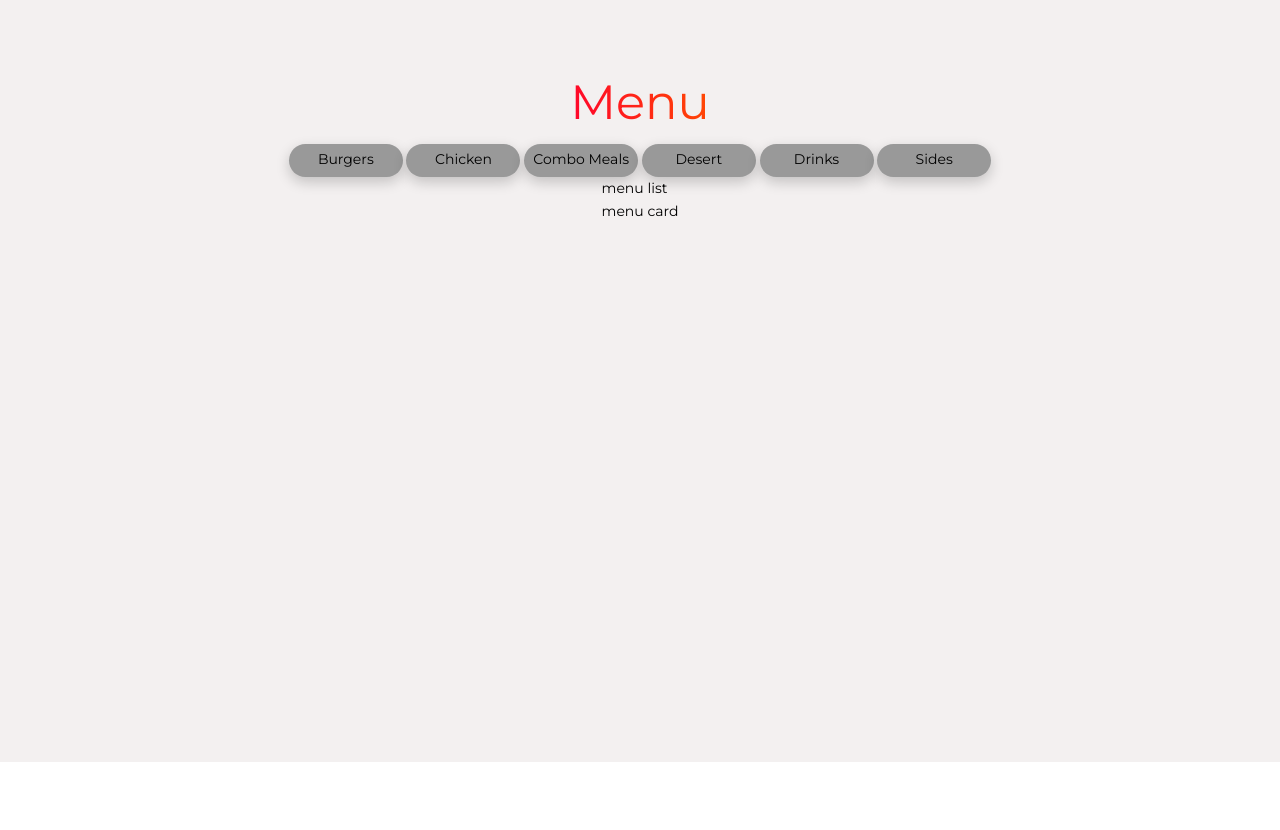
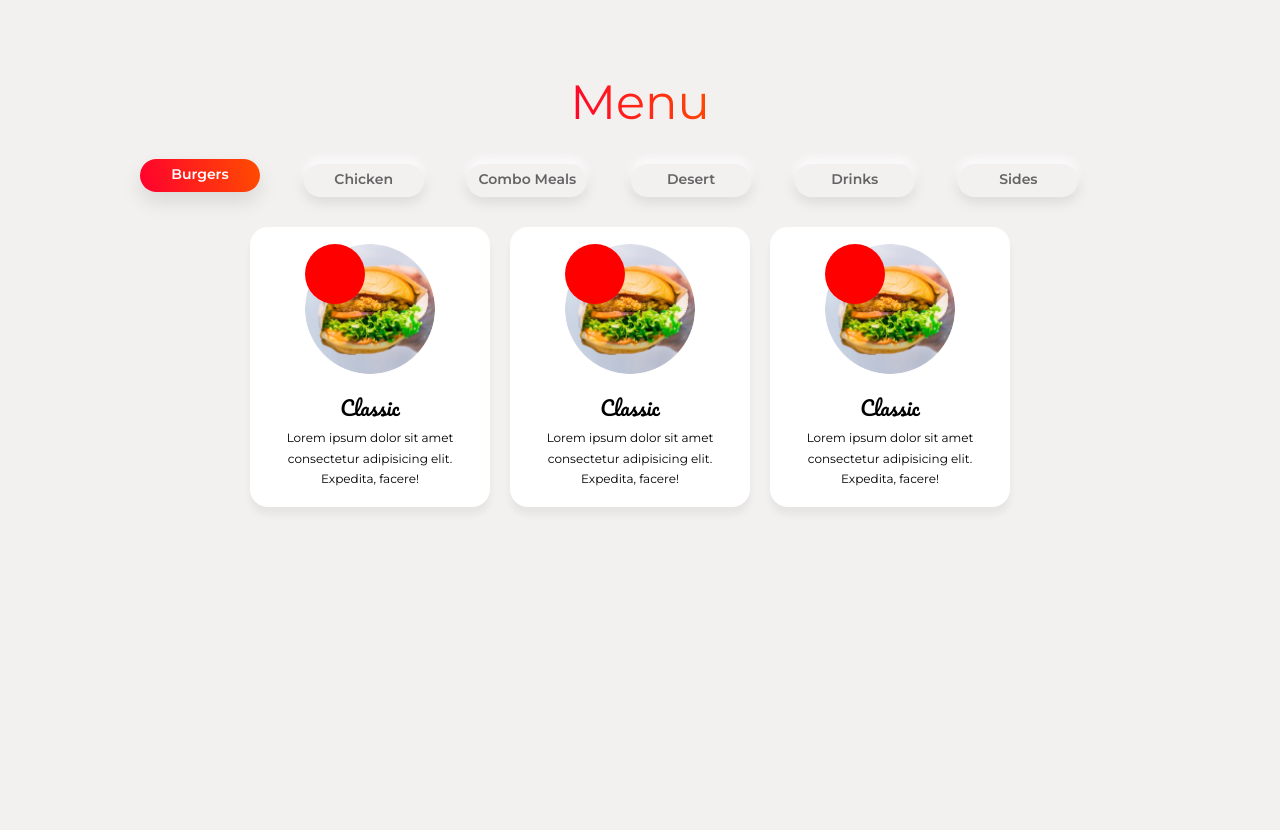
Before and after one commit to John-Kodes/JDR-Landing-Page, a website: page index.html in a window 1280 px wide. Shown: the part 1603-2433 px from the top of the page. Before the commit the page ends 2365 px from the top, so only its background shows below. Drawn offline with Linux system fonts and the light colour scheme.

Commit message:
finished making the menu cards

```diff
--- a/index.html
+++ b/index.html
@@ -90,7 +90,7 @@
         <div class="menu">
 
           <div class="menu__tabs">
-            <a href="#" class="btn--menu-tab">Burgers</a>
+            <a href="#" class="btn--menu-tab btn--menu-tab--active">Burgers</a>
             <a href="#" class="btn--menu-tab">Chicken</a>
             <a href="#" class="btn--menu-tab">Combo Meals</a>
             <a href="#" class="btn--menu-tab">Desert</a>
@@ -98,13 +98,48 @@
             <a href="#" class="btn--menu-tab">Sides</a>
           </div>
           <div class="menu__list">
-            menu list
             <div class="menu__card">
-              menu card
+              <div class="menu__card__img-box">
+                <span class="menu__card__price">&NonBreakingSpace;</span>
+              <img src="css/img/menuimg.jpg" alt="food" class="menu__img">
+              </div>
+              <div class="menu__card__title">
+                Classic
+              </div>
+              <p class="menu__card__description">
+                Lorem ipsum dolor sit amet consectetur adipisicing elit. Expedita, facere!
+              </p>
+            </div>
+            <div class="menu__card">
+              <div class="menu__card__img-box">
+                <span class="menu__card__price">&NonBreakingSpace;</span>
+              <img src="css/img/menuimg.jpg" alt="food" class="menu__img">
+              </div>
+              <div class="menu__card__title">
+                Classic
+              </div>
+              <p class="menu__card__description">
+                Lorem ipsum dolor sit amet consectetur adipisicing elit. Expedita, facere!
+              </p>
+            </div>
+            <div class="menu__card">
+              <div class="menu__card__img-box">
+                <span class="menu__card__price">&NonBreakingSpace;</span>
+              <img src="css/img/menuimg.jpg" alt="food" class="menu__img">
+              </div>
+              <div class="menu__card__title">
+                Classic
+              </div>
+              <p class="menu__card__description">
+                Lorem ipsum dolor sit amet consectetur adipisicing elit. Expedita, facere!
+              </p>
             </div>
           </div>
         </div>
       </section>
+      <section class="section-delivery">
+
+      </section>
     </main>
   </body>
 </html>
--- a/sass/abstracts/_variables.scss
+++ b/sass/abstracts/_variables.scss
@@ -5,6 +5,8 @@ $color-primary-dark: #ff002e;
 $color-white: rgb(255, 255, 255);
 $color-white-2: #f3f0f0;
 $color-black:#000;
+
+$color-grey-dark-1: rgb(100, 100, 100);
 
 $shade-dir: -105deg;
 
--- a/sass/base/_base.scss
+++ b/sass/base/_base.scss
@@ -32,7 +32,6 @@ body {
     border-radius: 30px;
     box-shadow: 0 1em .8em rgba($color-black, 1);
   }
-
 }
 
 ::selection {
--- a/sass/components/_button.scss
+++ b/sass/components/_button.scss
@@ -69,14 +69,30 @@
   display: inline-flex;
   justify-content: center;
   align-items: center;
-  width: 114px;
-  height: 33px;
-  padding: 8px;
-  background-color: #999;
+  width: 12rem;
+  height: 3.3rem;
+  padding: .8rem;
   border-radius: 100rem;
   text-decoration: none;
-  color: $color-black;
-  box-shadow: 0 .5rem 1.4rem rgba($color-black, .2);
+  font-weight: 600;
+  color: $color-grey-dark-1;
+  box-shadow: 0 .5rem 1.4rem rgba($color-black, .10), 0 -.5rem .8rem rgba($color-white, 1);
+  transition: all .2s;
 
+  &:not(:last-child) {
+    margin-right: 4rem;
+  }
 
+  &--active {
+    color: $color-white;
+    font-weight: 600;
+    box-shadow: 0 1rem 2rem rgba($color-black, .10), 0 -.5rem .8rem rgba($color-white, 0);
+    transform: translateY(-.5rem);
+
+    background-image: linear-gradient(
+      $shade-dir,
+      $color-primary-light,
+      $color-primary-dark
+    );
+  }
 }
--- a/sass/components/_menu.scss
+++ b/sass/components/_menu.scss
@@ -2,10 +2,76 @@
 display: flex;
 flex-direction: column;
 align-items: center;
+margin-top: 2rem;
+width: 100%;
 
     &__tabs {
         color: black;
         max-width: 100rem;
         width: 100%;
+        margin-bottom: 3rem;
+    }
+
+    &__list {
+        display: flex;
+        flex-wrap: wrap;
+        max-width: 105rem;
+        width: 100%;
+        height: 60rem;
+        justify-content: center;
+    }
+
+    &__img{
+        height: 13rem;
+        width: 13rem;
+        border-radius: 50%;
+        margin-bottom: 1.4rem 0;
+    }
+
+    &__img-box {
+        position: relative;
+    }
+
+    &__card {
+        display: flex;
+        flex-direction: column;
+        max-width: 24rem;
+        width: 100%;
+        height: 28rem;
+        justify-content: center;
+        align-items: center;
+        background-color: $color-white;
+        border-radius: 1.8rem;
+
+        box-shadow: 0 .8rem .7rem rgba($color-black, .05);
+
+        &:not(:nth-child(4n)) {
+            margin-right: 2rem;
+            margin-bottom: 2rem;
+        }
+
+        &__title {
+            font-family: 'pacifico', sans-serif;
+            font-size: 2rem;
+            margin-top: 1rem;
+        }
+
+        &__description {
+            width: 80%;
+            text-align: center;
+            font-size: 1.2rem;
+            font-weight: 400;
+            margin-top: .3rem;
+        }
+
+        &__price {
+            position: absolute;
+            height: 6rem;
+            width: 6rem;
+            background-color: red;
+            border-radius: 50%;
+
+        }
+
     }
 }
--- a/sass/layout/_header.scss
+++ b/sass/layout/_header.scss
@@ -6,6 +6,7 @@
   color: $color-white;
   display: flex;
   flex-direction: column;
+  background-attachment: fixed;
 
   &__nav {
     display: flex;
--- a/sass/pages/_home.scss
+++ b/sass/pages/_home.scss
@@ -30,7 +30,7 @@
   align-items: center;
 
   padding: 10rem 0;
-  height: 80rem;
+
 
   background-color: $color-white-2;
 }
```
Also changed, not shown: css/style.css.
